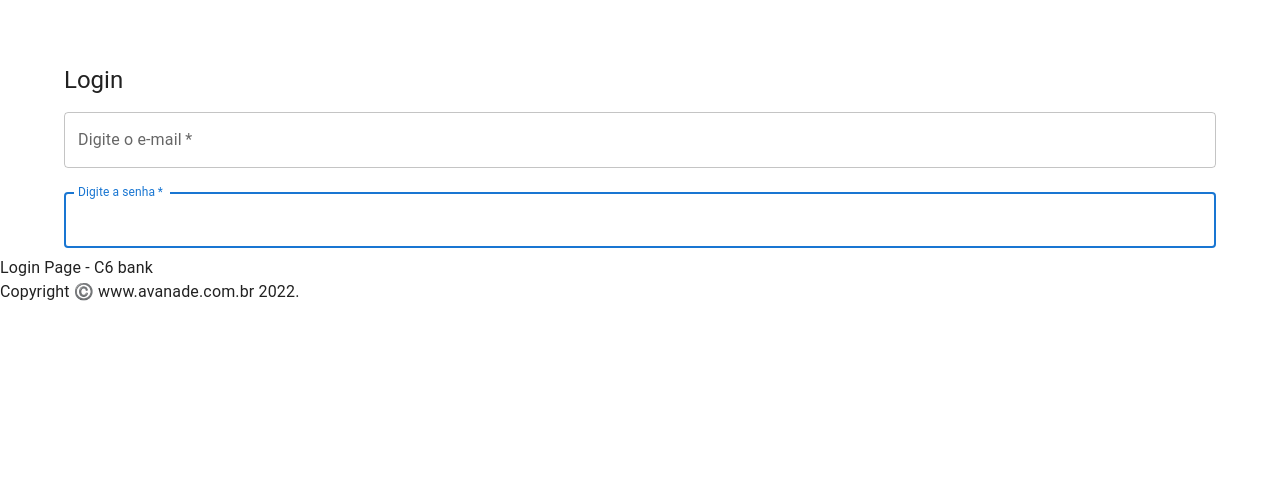
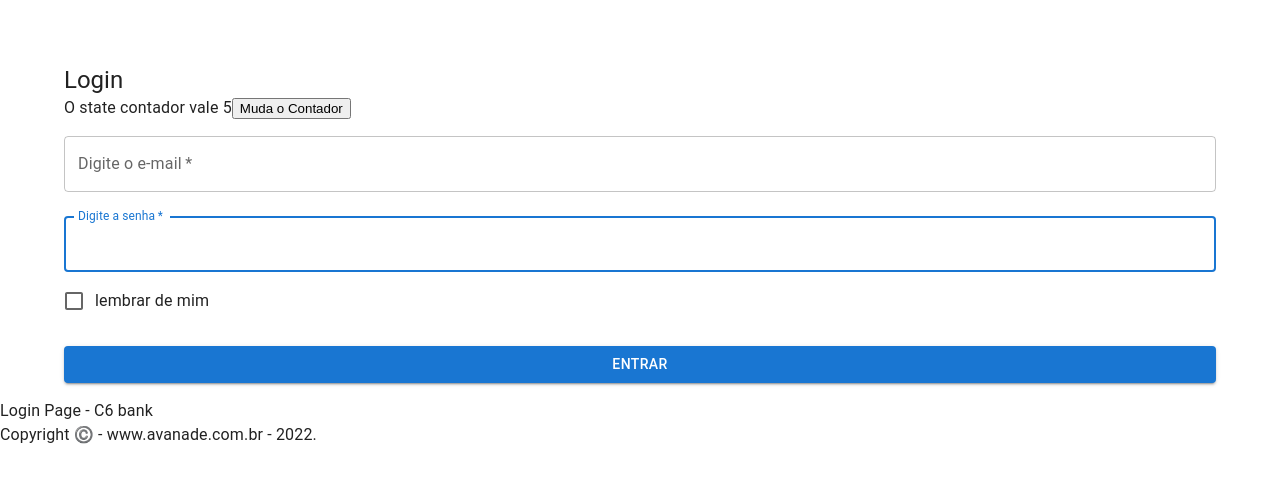
Before and after one commit to jlfagundes/project-next-fiap, a Next.js app: page /login in a window 1280 px wide. Shown: the top 482 px of the page. Built offline with nearby package versions, Linux system fonts and the light colour scheme.

Commit message:
usando FormData para capturar campos da tag form

```diff
--- a/next.config.js
+++ b/next.config.js
@@ -1,7 +1,23 @@
+// /** @type {import('next').NextConfig} */
+// const nextConfig = {
+//   reactStrictMode: true,
+//   swcMinify: true,
+// }
+
+// module.exports = nextConfig
+
+// Ao inves de usar o Babel pra transpilar de JS para TS, usar a transcrição do experimental
 /** @type {import('next').NextConfig} */
 const nextConfig = {
-  reactStrictMode: true,
+  experimental: {
+    forceSwcTransforms: true,
+  },
+  reactStrictMode: false,
   swcMinify: true,
-}
+  compiler: {
+    // see https://styled-components.com/docs/tooling#babel-plugin for more info on the options.
+    styledComponents: true,
+  },
+};
 
-module.exports = nextConfig
+module.exports = nextConfig;
--- a/pages/login.tsx
+++ b/pages/login.tsx
@@ -1,11 +1,18 @@
-import { Typography } from '@mui/material';
-import React from 'react'
+import React, { useEffect, useState, FormEvent } from 'react'
+import {
+	Typography,
+    ThemeProvider,
+    createTheme,
+    Container,
+    CssBaseline,
+    Box,
+    TextField,
+	FormControlLabel,
+	Checkbox,
+	Button,
+	Snackbar,
+} from '@mui/material';
 import Link from 'next/link';
-import { ThemeProvider, createTheme } from '@mui/material/styles';
-import Container from '@mui/material/Container';
-import CssBaseline from '@mui/material/CssBaseline';
-import Box from '@mui/material/Box';
-import TextField from '@mui/material/TextField';
 
 
 type CopyProps = {
@@ -16,10 +23,10 @@ type CopyProps = {
 function Copyright(props: CopyProps) {
     return (
         <Typography>
-            {'Copyright ©️ '}
+            {'Copyright ©️ - '}
             <Link color='inherit' href={props.site}>
                 {props.site}
-            </Link> {' '}
+            </Link> {' - '}
             { new Date().getFullYear() }
             { '.' }
         </Typography>
@@ -29,6 +36,54 @@ function Copyright(props: CopyProps) {
 const theme = createTheme();
 
 export default function LoginPage() {
+
+	const [contador, setContador] = useState(5);
+	const [name, setName] = useState('');
+	const [error, setError] = useState<boolean>('');
+	const [errorMessage, setErrorMessage] = useState('');
+	const [email, setEmail] = useState<string>('');
+	const [password, setPassword] = useState('');
+
+
+	useEffect(()=>{
+		if (contador == 0) {
+			document.title = `Executando useEffect a primeira vez = ${contador}`;
+		} else {
+			document.title = `Executando useEffect a cada alteração = ${contador}`;
+		}
+		console.log(`a cada chamada ${contador}`);
+	}, [])
+
+	// useEffect(() => {
+	// 	setName(name);
+	// 	console.log(name);
+	// }, [name]);
+
+	const handleSubmit = (event: FormEvent<HTMLFormElement>) => {
+		event.preventDefault(); // previne o formulario enviar o form (recarregar a página)
+		const data = new FormData(event.currentTarget); // captura todos os campos da tag Form
+		console.log(data.get('email'));
+		setName(data.get('email'));
+		setPassword(data.get('value'));
+	};
+
+	useEffect(() => {
+		if (!password || password.length < 6) {
+			setError(true);
+			setErrorMessage('senha precisa ter no mínimo 6 digitos')
+		} else {
+			setError(false);
+
+		}
+	}, [password]);
+
+	useEffect(() => {
+		if (!error) {
+			setErrorMessage('')
+		}
+	}, [error])
+
+
 	return (
 	<ThemeProvider theme={theme}>
 			<Container>
@@ -38,9 +93,22 @@ export default function LoginPage() {
 											Login
 									</Typography>
 							</Box>
-                <Box component='form' onSubmit={(e) => {console.log('OK! Enviou.')}}>
+
+								{`O state contador vale ${contador}`}
+								<button onClick={() => setContador(contador + 1)}>Muda o Contador</button>
+
+							<Box component='form' onSubmit={handleSubmit}>
 									<TextField margin='normal' required fullWidth id='email' label='Digite o e-mail' name='email' autoComplete='email' autoFocus />
 									<TextField margin='normal' required fullWidth id='password' type='password' label='Digite a senha' name='password' autoComplete='current-password' autoFocus />
+									<FormControlLabel control={<Checkbox value='remember' color='primary' />} label='lembrar de mim' />
+									<Button
+										type='submit'
+										fullWidth
+										variant='contained'
+										sx={{mt: 3, mb: 2}}
+									>
+										Entrar
+									</Button>
 							</Box>
 			</Container>
 			<div>Login Page - C6 bank</div>
```
Lines whose indentation alone changed are shown as unchanged.
